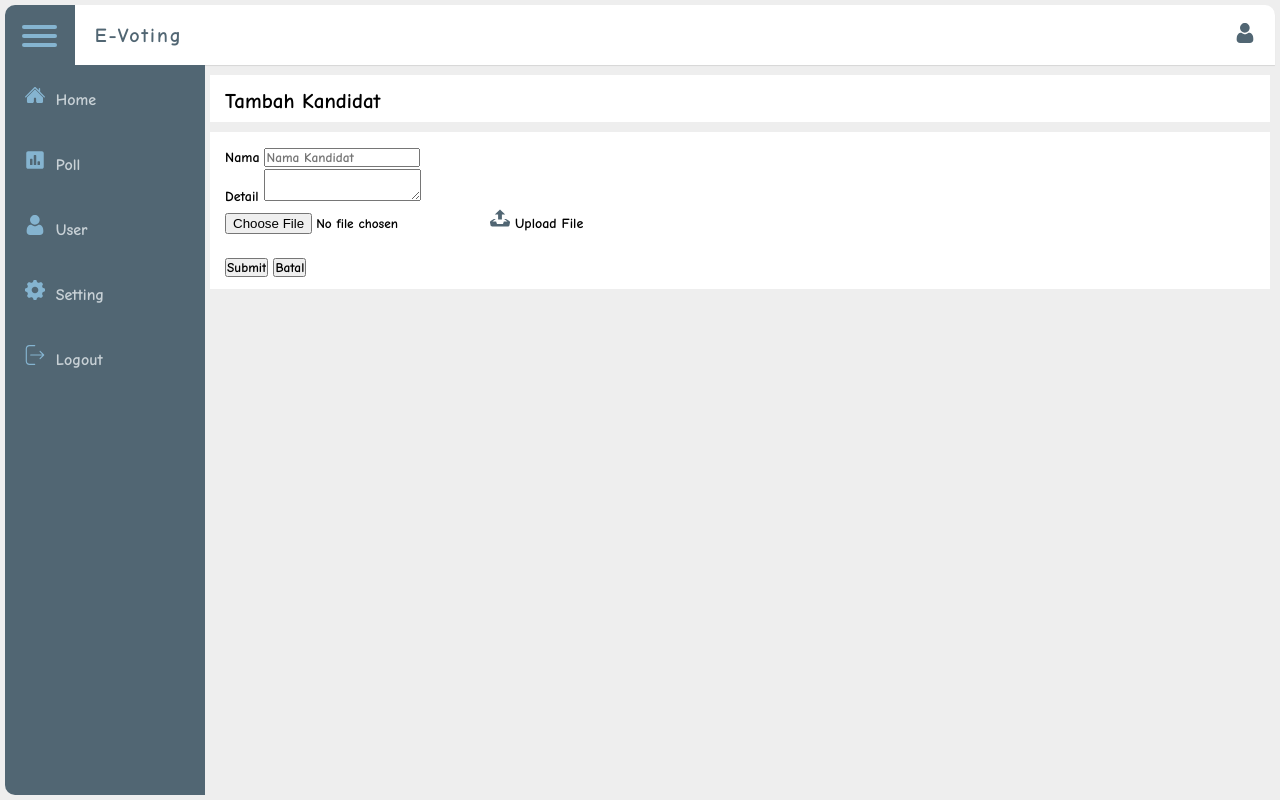
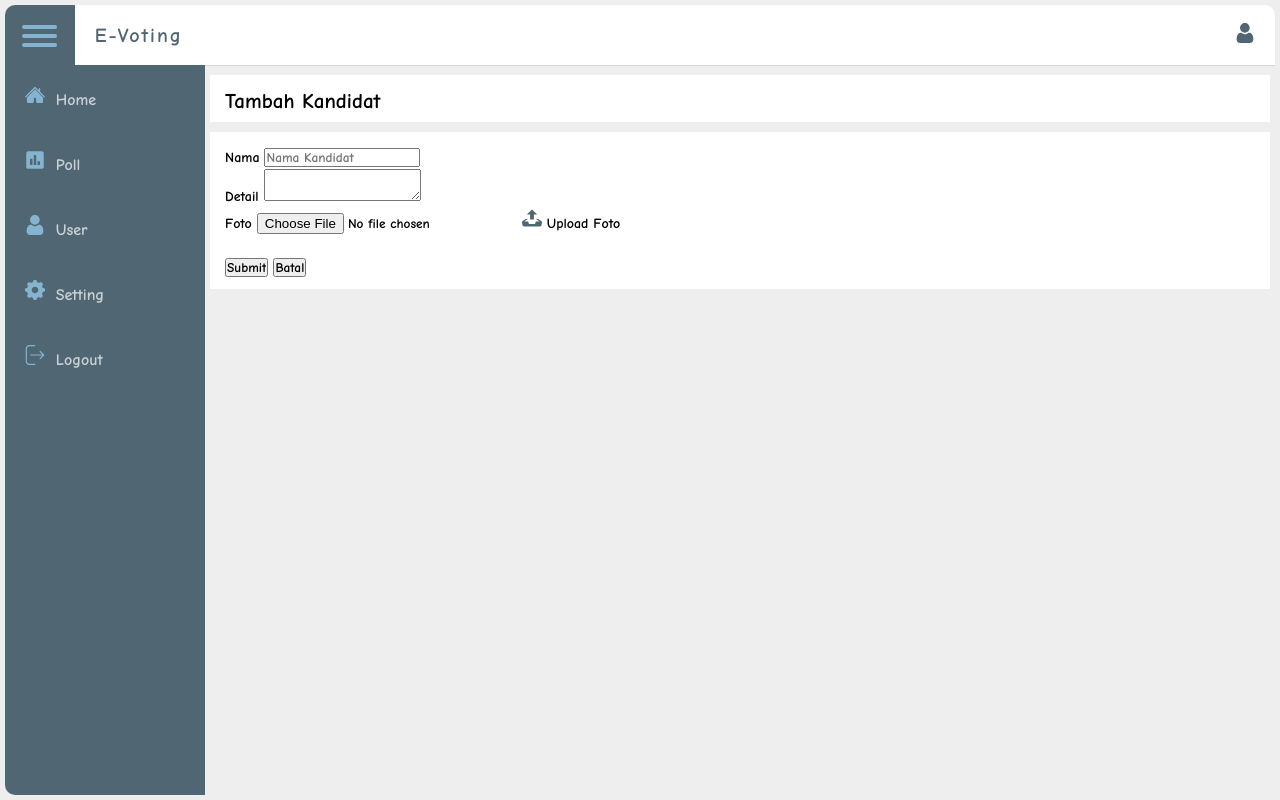
Before and after one commit to travisblock/phpmvc-poll-system, a PHP site: template app/views/admin/polling/tambah.php in a window 1280 px wide. Run offline with PHP 8.4, Linux system fonts and the light colour scheme; the template is opened without the code that fills it, so the values that code supplies are empty; some libraries are stand-ins or nearby versions.

Commit message:
fix add poll

```diff
--- a/app/views/admin/polling/tambah.php
+++ b/app/views/admin/polling/tambah.php
@@ -16,8 +16,9 @@
         </div>
 
         <div class="input-group">
+          <span>Foto</span>
           <input type="file" class="inputfile" id="file" name="img" onchange="validasiFile(event)">
-          <label for="file"><svg xmlns="http://www.w3.org/2000/svg" width="20" height="17" viewBox="0 0 20 17"><path d="M10 0l-5.2 4.9h3.3v5.1h3.8v-5.1h3.3l-5.2-4.9zm9.3 11.5l-3.2-2.1h-2l3.4 2.6h-3.5c-.1 0-.2.1-.2.1l-.8 2.3h-6l-.8-2.2c-.1-.1-.1-.2-.2-.2h-3.6l3.4-2.6h-2l-3.2 2.1c-.4.3-.7 1-.6 1.5l.6 3.1c.1.5.7.9 1.2.9h16.3c.6 0 1.1-.4 1.3-.9l.6-3.1c.1-.5-.2-1.2-.7-1.5z"/></svg> <span>Upload File</span></label>
+          <label for="file"><svg xmlns="http://www.w3.org/2000/svg" width="20" height="17" viewBox="0 0 20 17"><path d="M10 0l-5.2 4.9h3.3v5.1h3.8v-5.1h3.3l-5.2-4.9zm9.3 11.5l-3.2-2.1h-2l3.4 2.6h-3.5c-.1 0-.2.1-.2.1l-.8 2.3h-6l-.8-2.2c-.1-.1-.1-.2-.2-.2h-3.6l3.4-2.6h-2l-3.2 2.1c-.4.3-.7 1-.6 1.5l.6 3.1c.1.5.7.9 1.2.9h16.3c.6 0 1.1-.4 1.3-.9l.6-3.1c.1-.5-.2-1.2-.7-1.5z"/></svg> <span>Upload Foto</span></label>
         </div>
         <img id="preview">
         <div class="input-group-btn">
```
